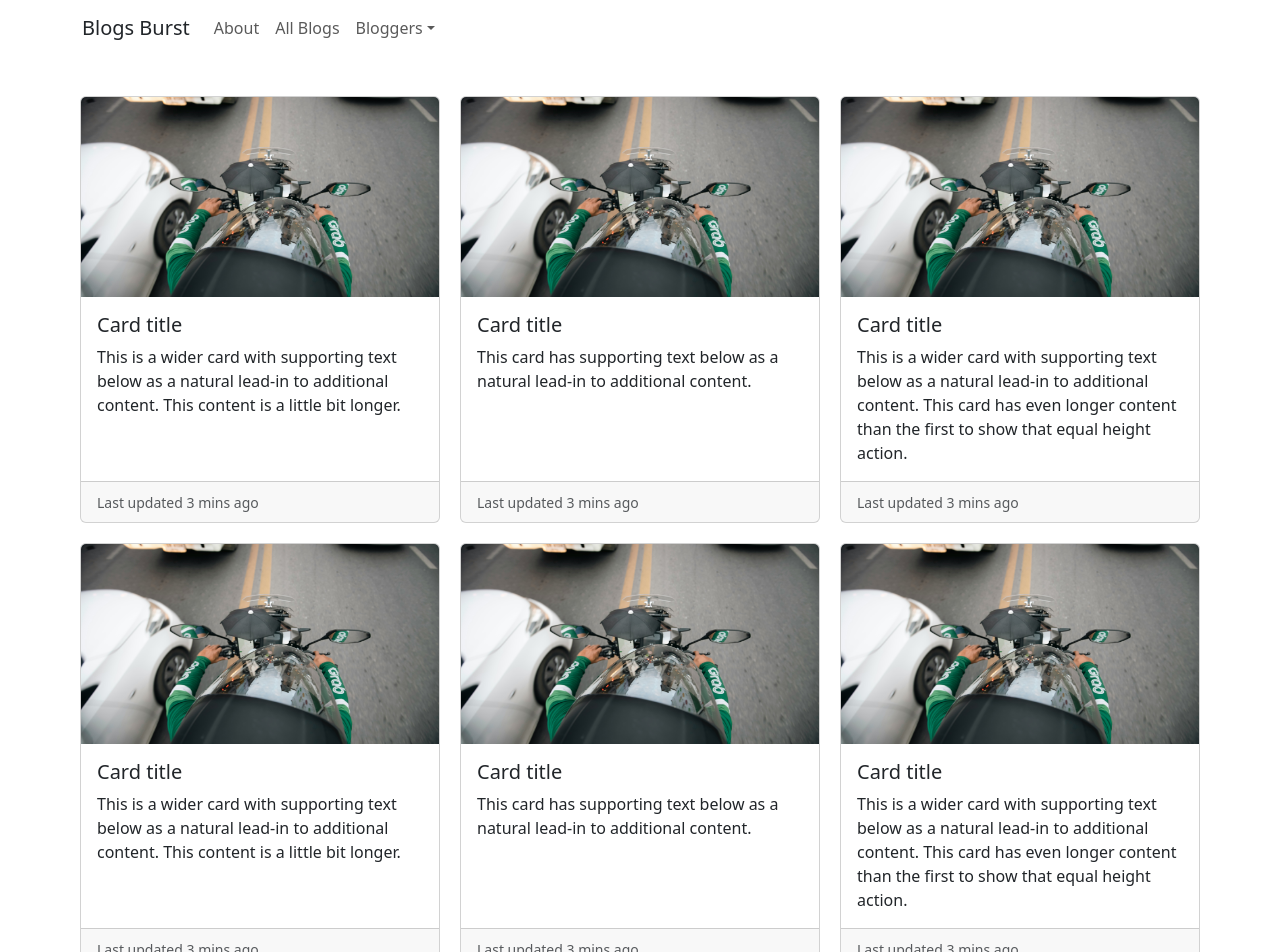
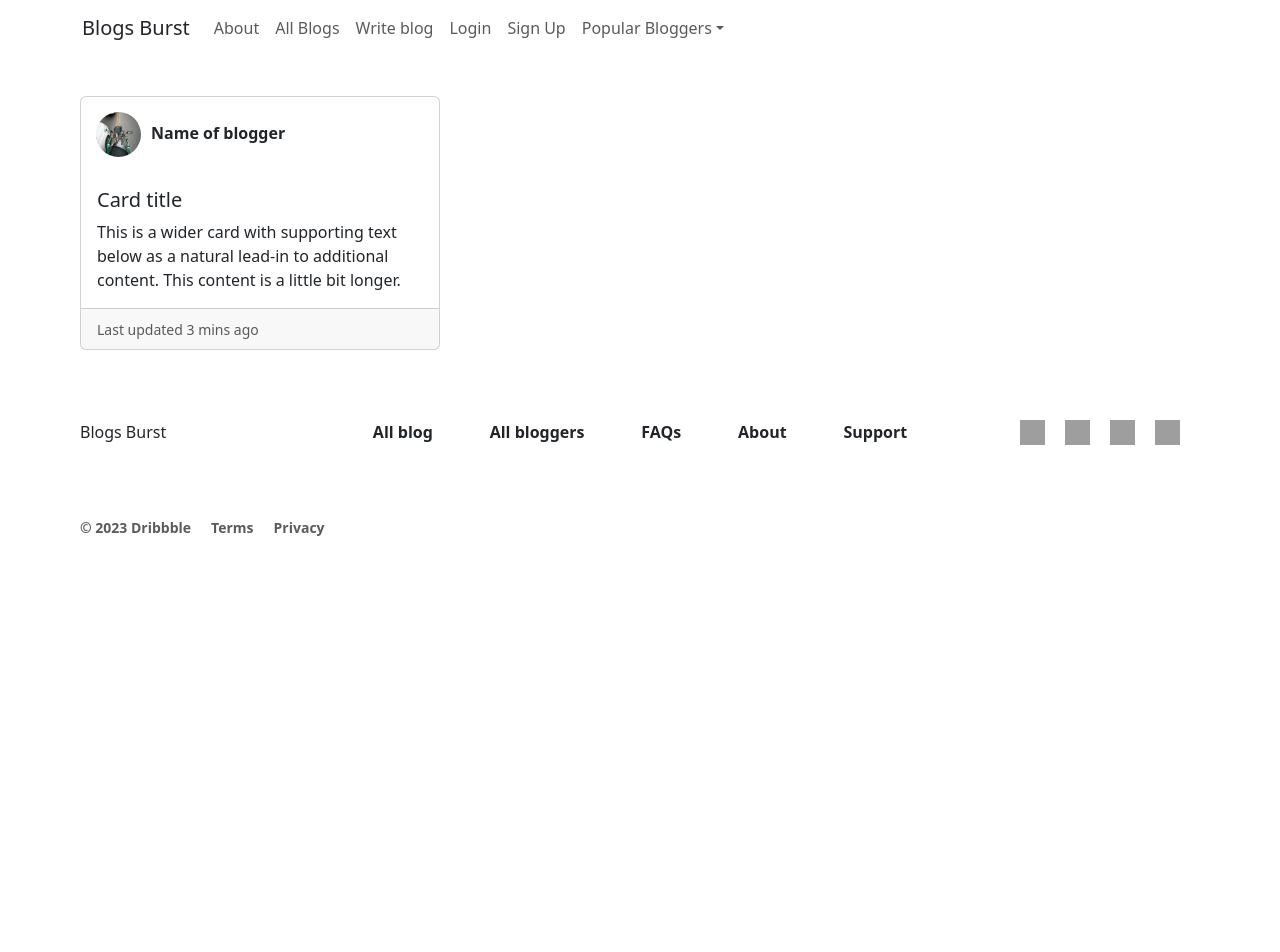
Before and after one commit to RucksollyTech/Blog_site, a React (Create React App) app: page /all_blogs in a window 1280 px wide. Shown: the top 952 px of the page. After the commit the page ends 800 px from the top, so only its background shows below. Built offline with nearby package versions, Linux system fonts and the light colour scheme; grey boxes are pictures that could not be loaded.

Commit message:
Added hooks

```diff
--- a/src/App.js
+++ b/src/App.js
@@ -4,6 +4,8 @@ import Footer from "./Footer";
 import Home from "./Home";
 import NavBar from "./NavBar";
 import {BrowserRouter as Router, Route, Routes} from "react-router-dom"
+import ViewBlog from "./ViewBlog";
+import Profile from "./Profile";
 
 
 function App() {
@@ -16,6 +18,8 @@ function App() {
                 <Route path="/home" element={<Home />} />
                 <Route path="/about" element={<About />} />
                 <Route path="/all_blogs" element={<AllBlogs />} />
+                <Route path="/view_blogs" element={<ViewBlog />} />
+                <Route path="/profile" element={<Profile />} />
             </Routes>
             <Footer />
         </Router>
--- a/src/Blogs.js
+++ b/src/Blogs.js
@@ -8,10 +8,18 @@ const Blogs = () => {
     <div className='pt_4'>
         <CardGroup >
             <div className='bloger'>
-
-
                 <Card>
-                    <Card.Img variant="top" src="/Images/mmm.jpg" />
+                    <div className='bloggerInfoContainer'>
+                        <Link to={"/profile"}>
+                            <img src="/Images/mmm.jpg" alt="" />
+                        </Link>
+                        <Link to={"/profile"} className='text-dark'>
+                            <span>
+                                Name of blogger
+                            </span>
+                        </Link>
+                    </div>
+                    <Link to={"/view_blogs"} className='text-dark'>
                         <Card.Body>
                             <Card.Title>Card title</Card.Title>
                             <Card.Text>
@@ -19,78 +27,12 @@ const Blogs = () => {
                                 to additional content. This content is a little bit longer.
                             </Card.Text>
                         </Card.Body>
-                    <Card.Footer>
-                    <small className="text-muted">Last updated 3 mins ago</small>
-                    </Card.Footer>
-                </Card>
-                <Card>
-                    <Card.Img variant="top" src="/Images/mmm.jpg" />
-                    <Card.Body>
-                    <Card.Title>Card title</Card.Title>
-                    <Card.Text>
-                        This card has supporting text below as a natural lead-in to
-                        additional content.{' '}
-                    </Card.Text>
-                    </Card.Body>
-                    <Card.Footer>
-                    <small className="text-muted">Last updated 3 mins ago</small>
-                    </Card.Footer>
-                </Card>
-                <Card>
-                    <Card.Img variant="top" src="/Images/mmm.jpg" />
-                    <Card.Body>
-                    <Card.Title>Card title</Card.Title>
-                    <Card.Text>
-                        This is a wider card with supporting text below as a natural lead-in
-                        to additional content. This card has even longer content than the
-                        first to show that equal height action.
-                    </Card.Text>
-                    </Card.Body>
+                    </Link>
                     <Card.Footer>
                         <small className="text-muted">Last updated 3 mins ago</small>
                     </Card.Footer>
                 </Card>
 
-                <Card>
-                    <Card.Img variant="top" src="/Images/mmm.jpg" />
-                    <Card.Body>
-                    <Card.Title>Card title</Card.Title>
-                    <Card.Text>
-                        This is a wider card with supporting text below as a natural lead-in
-                        to additional content. This content is a little bit longer.
-                    </Card.Text>
-                    </Card.Body>
-                    <Card.Footer>
-                    <small className="text-muted">Last updated 3 mins ago</small>
-                    </Card.Footer>
-                </Card>
-                <Card>
-                    <Card.Img variant="top" src="/Images/mmm.jpg" />
-                    <Card.Body>
-                    <Card.Title>Card title</Card.Title>
-                    <Card.Text>
-                        This card has supporting text below as a natural lead-in to
-                        additional content.{' '}
-                    </Card.Text>
-                    </Card.Body>
-                    <Card.Footer>
-                    <small className="text-muted">Last updated 3 mins ago</small>
-                    </Card.Footer>
-                </Card>
-                <Card>
-                    <Card.Img variant="top" src="/Images/mmm.jpg" />
-                    <Card.Body>
-                    <Card.Title>Card title</Card.Title>
-                    <Card.Text>
-                        This is a wider card with supporting text below as a natural lead-in
-                        to additional content. This card has even longer content than the
-                        first to show that equal height action.
-                    </Card.Text>
-                    </Card.Body>
-                    <Card.Footer>
-                    <small className="text-muted">Last updated 3 mins ago</small>
-                    </Card.Footer>
-                </Card>
             </div>
         </CardGroup>
 
--- /dev/null
+++ b/src/Css/Others.css
@@ -0,0 +1,23 @@
+.bloggerInfoContainer img{
+    height: 45px;
+    width: 45px;
+    border-radius: 100%;
+}
+
+.bloggerInfoContainer{
+    padding: 15px;
+}
+
+.bloggerInfoContainer span{
+    padding-left: 10px;
+    font-weight: 700;
+}
+.bloggerInfoContainer.bl{
+    padding: 0;
+}
+.profileContainer{
+    display: grid;
+    grid-template-columns: 1fr 1fr;
+    gap: 30px;
+    padding: 30px 0;
+}
--- a/src/Footer.js
+++ b/src/Footer.js
@@ -8,16 +8,19 @@ const Footer = () => {
             <div className="footerWrapper">
                 <AppName />
                 <div className='flex justifier'>
-                    <Link to={"/"} className='bold6'>
+                    <Link to={"/all_blog"} className='bold6 text-dark'>
                         All blog
                     </Link>
-                    <Link to={"/"} className='bold6'>
+                    <Link to={"/"} className='bold6 text-dark'>
+                        All bloggers
+                    </Link>
+                    <Link to={"/"} className='bold6 text-dark'>
                         FAQs
                     </Link>
-                    <Link to={"/"} className='bold6'>
+                    <Link to={"/about"} className='bold6 text-dark'>
                         About
                     </Link>
-                    <Link to={"/"} className='bold6'>
+                    <Link to={"/"} className='bold6 text-dark'>
                         Support
                     </Link>
                 </div>
--- a/src/Home.js
+++ b/src/Home.js
@@ -2,7 +2,13 @@ import React from 'react'
 import { Link } from 'react-router-dom'
 import Blogs from './Blogs'
 
+import { useState } from 'react';
+import Modal from 'react-bootstrap/Modal';
+
 const Home = () => {
+    const [lgShow, setLgShow] = useState(false);
+
+    console.log(lgShow, "lgShow")
     return (
         <div className='standardWidth pt_4'>
             <h1>
@@ -21,7 +27,12 @@ const Home = () => {
                 <div className='flex'>
                     <div className='left_auto sideBarContainer'>
                         <span className='font_12 bold8'>
-                        <Link to={"/"} className='text-muted'>Home</Link>
+                            <button
+                                className='text-muted font_12 bold8'
+                                onClick={()=>setLgShow(!lgShow)}
+                            >
+                                Write blog
+                            </button>
                         </span>
                         <span className='font_12 bold8'>
                             <Link to={"/all_blogs"} className='text-muted'>All blogs</Link>
@@ -32,13 +43,28 @@ const Home = () => {
                     </div>
                 </div>
             </div>
-
             <Blogs />
             <div className="mt_3">
                 <Link to={"/all_blogs"} className='text-danger bold6 font_20'>
                     View all...
                 </Link>
             </div>
+
+
+
+            <Modal
+                size="lg"
+                show={lgShow}
+                onHide={() => setLgShow(false)}
+                aria-labelledby="example-modal-sizes-title-lg"
+            >
+                <Modal.Header closeButton>
+                <Modal.Title id="example-modal-sizes-title-lg">
+                    Large Modal
+                </Modal.Title>
+                </Modal.Header>
+                <Modal.Body>...</Modal.Body>
+            </Modal>
         </div>
     )
 }
--- a/src/Navbar.js
+++ b/src/Navbar.js
@@ -17,7 +17,10 @@ const NavBar = () => {
           <Nav className="me-auto">
             <Nav.Link href="/about">About</Nav.Link>
             <Nav.Link href="#link">All Blogs</Nav.Link>
-            <NavDropdown title="Bloggers" id="basic-nav-dropdown">
+            <Nav.Link href="#link">Write blog</Nav.Link>
+            <Nav.Link href="/about">Login</Nav.Link>
+            <Nav.Link href="/about">Sign Up</Nav.Link>
+            <NavDropdown title="Popular Bloggers" id="basic-nav-dropdown">
               <NavDropdown.Item href="#action/3.1">Rucksolly</NavDropdown.Item>
               <NavDropdown.Item href="#action/3.2">
                 Chuks
--- /dev/null
+++ b/src/Profile.js
@@ -0,0 +1,41 @@
+import React from 'react'
+import { Link } from 'react-router-dom'
+
+
+const Profile = () => {
+  return (
+    <div className='standardWidth'>
+        <div className='aboutContainer'>
+            <div className="my_4 bold7 font_28">
+                Bloggers Name
+            </div>
+            <div className='pb_1'>
+                <span className="bold6">
+                    Date joined :
+                </span>
+                <span className='text-muted pl_2'>
+                    12-12-2023
+                </span>
+            </div>
+            <Link to={"/all_blogs"} className='btn btn-sm btn-primary'>
+                View blogs by User
+            </Link>
+            <div className="profileContainer">
+                <div>
+                    <img src="/Images/mmm.jpg" alt="User name" className='rounded' />
+                </div>
+                <div>
+                    <div className='bold6 font_20'>
+                        About
+                    </div>
+                    <p className="pt2 font_14">
+                        Lorem ipsum, dolor sit amet consectetur adipisicing elit. Eligendi esse rem nulla libero consequatur recusandae atque ipsam, maxime expedita quam?
+                    </p>
+                </div>
+            </div>
+        </div>
+    </div>
+  )
+}
+
+export default Profile
--- /dev/null
+++ b/src/ViewBlog.js
@@ -0,0 +1,30 @@
+import React from 'react'
+import { Link } from 'react-router-dom'
+
+const ViewBlog = () => {
+  return (
+    <div className='standardWidth'>
+
+        <div className='aboutContainer'>
+            <div className="my_4 bold7 font_28">
+                Blog Title
+            </div>
+            <div className='bloggerInfoContainer bl'>
+                <Link to={"/profile"}>
+                    <img src="/Images/mmm.jpg" alt="" />
+                </Link>
+                <Link to={"/profile"} className='text-dark'>
+                    <span>
+                        Name of blogger
+                    </span>
+                </Link>
+            </div>
+            <p className='pt_3'>
+                Lorem ipsum dolor sit amet consectetur adipisicing elit. Fuga aut inventore consectetur laborum eaque velit reprehenderit facere quam quae animi quibusdam molestiae, modi incidunt, doloribus labore quod. Blanditiis veritatis libero velit, id adipisci soluta molestias numquam sunt est iusto porro, quis quod odio atque rem, accusantium aliquid officia unde! Repellendus nesciunt illo id, dolorem incidunt praesentium perspiciatis reprehenderit laboriosam soluta odio facilis. Magni labore est enim, quidem veniam vel iure error, esse iste accusantium incidunt earum voluptates! Commodi iste officia dicta cumque, rem blanditiis quis placeat quidem nesciunt excepturi aperiam doloribus sed, maiores debitis, est itaque impedit. Quis, accusantium at?
+            </p>
+        </div>
+    </div>
+  )
+}
+
+export default ViewBlog
--- a/src/index.css
+++ b/src/index.css
@@ -17,6 +17,7 @@ textarea{
 
 button{
   border: none !important;
+  background: none;
 }
 input,select{
   outline: none !important;
--- a/src/index.js
+++ b/src/index.js
@@ -3,6 +3,7 @@ import ReactDOM from 'react-dom/client';
 import './index.css';
 import './Css/Home.css';
 import './Css/Footer.css';
+import './Css/Others.css';
 import App from './App';
 import reportWebVitals from './reportWebVitals';
 import '../node_modules/bootstrap/dist/css/bootstrap.min.css';
```
Also changed, not shown: src/route.txt. Lines whose indentation alone changed are shown as unchanged.
